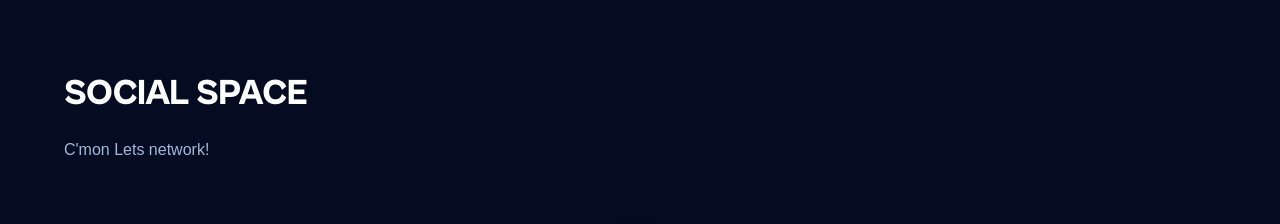
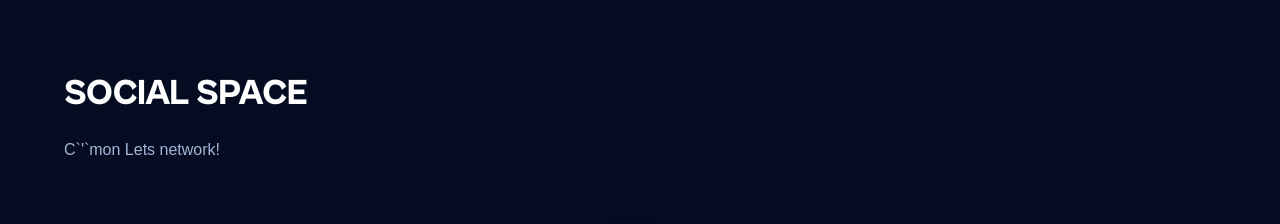
Before and after one commit to tolujacob05/newPort, a Next.js app in the folder port/: page / in a window 1280 px wide. Shown: the part 2820-3044 px from the top of the page. Built offline with nearby package versions, Linux system fonts and the light colour scheme; a web font is replaced by a local one.

Commit message:
nothing new added

```diff
--- a/port/components/contact.tsx
+++ b/port/components/contact.tsx
@@ -14,7 +14,7 @@ const Contact = (props: SVGProps<SVGSVGElement>) => {
     <>
       <div className="mt-20 lg:mt-0 relative z-20 space-y-6">
         <h1 className="text-muted text-4xl">SOCIAL SPACE</h1>
-        <p className="text-muted-foregroundTwo">C'mon Lets network!</p>
+        <p className="text-muted-foregroundTwo">C`&apos;`mon Lets network!</p>
 
         <div className="parent w-full lg:w-[650px] xl:pt-10">
           <div
```
